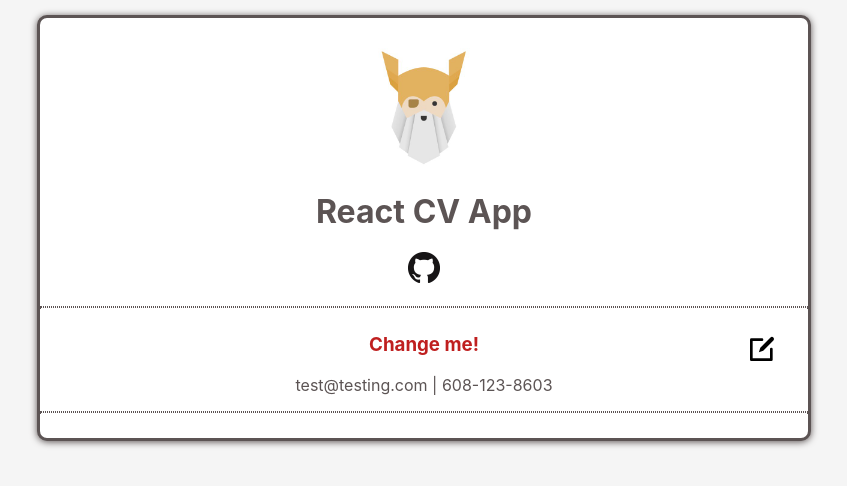
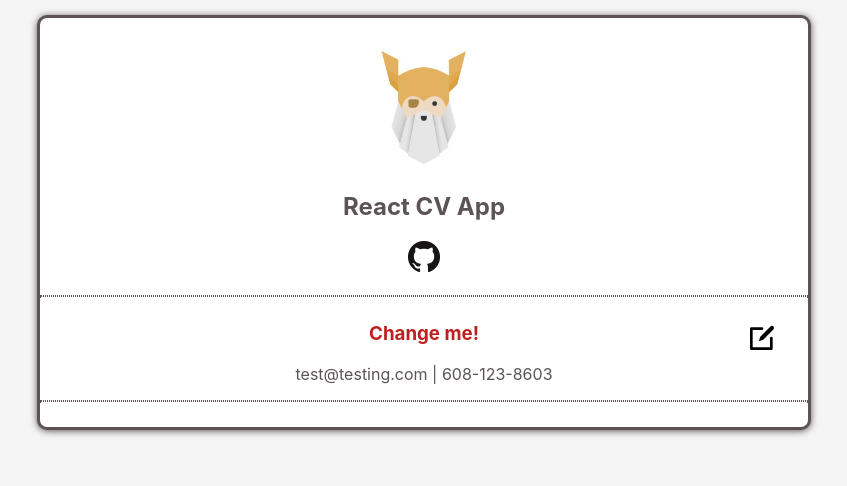
Before and after one commit to pataskad/react-cv-app, a React (Create React App) app: page / in a window 1280 px wide. Shown: the top 486 px of the page, without its empty margins (216-1063 px from the left). Built offline with nearby package versions, Linux system fonts and the light colour scheme.

Commit message:
replaced all div tags with semantic tag name conventions

```diff
--- a/public/index.html
+++ b/public/index.html
@@ -21,16 +21,10 @@
   </head>
   <body>
     <noscript>You need to enable JavaScript to run this app.</noscript>
-    <div id="root"></div>
+    <main id="root"></main>
     <!--
-      This HTML file is a template.
-      If you open it directly in the browser, you will see an empty page.
-
       You can add webfonts, meta tags, or analytics to this file.
       The build step will place the bundled scripts into the <body> tag.
-
-      To begin the development, run `npm start` or `yarn start`.
-      To create a production bundle, use `npm run build` or `yarn build`.
     -->
   </body>
 </html>
--- a/src/App.js
+++ b/src/App.js
@@ -8,10 +8,10 @@ class App extends Component {
 
   render () {
     return (
-      <div className="container">
+      <>
         <Header />
         <Bio />
-      </div>
+      </>
     );
   }
 }
--- a/src/components/Bio.js
+++ b/src/components/Bio.js
@@ -49,7 +49,7 @@ class Bio extends Component {
 
     if (editActive) {
       return (
-        <div className="current-bio">
+        <section className="current-bio">
           <form onSubmit={this.submitHandler}>
             <label className="form-labels" htmlFor="fullName">
               Full Name
@@ -101,11 +101,11 @@ class Bio extends Component {
           </form>
 
           <hr className="line-styling"></hr>
-        </div>
+        </section>
       );
     } else {
       return (
-        <div className="current-bio">
+        <section className="current-bio">
           <img
             id="edit-icon"
             onClick={this.toggleEditView}
@@ -117,7 +117,7 @@ class Bio extends Component {
             {bio.email} | {bio.phone}
           </p>
           <hr className="line-styling"></hr>
-        </div>
+        </section>
       );
     }
   }
--- a/src/components/Header.js
+++ b/src/components/Header.js
@@ -13,14 +13,14 @@ class Header extends Component {
 
   render () {
     return (
-      <div className="header">
+      <section className="header">
         <img src={logo} id="top-logo" alt="TOP logo"></img>
         <h1>React CV App</h1>
         <a href="https://github.com/pataskad/react-cv-app">
           <img src={githubLogo} id="github-logo" alt="GitHub logo"></img>
         </a>
         <hr className="line-styling"></hr>
-      </div>
+      </section>
     );
   }
 }
```
